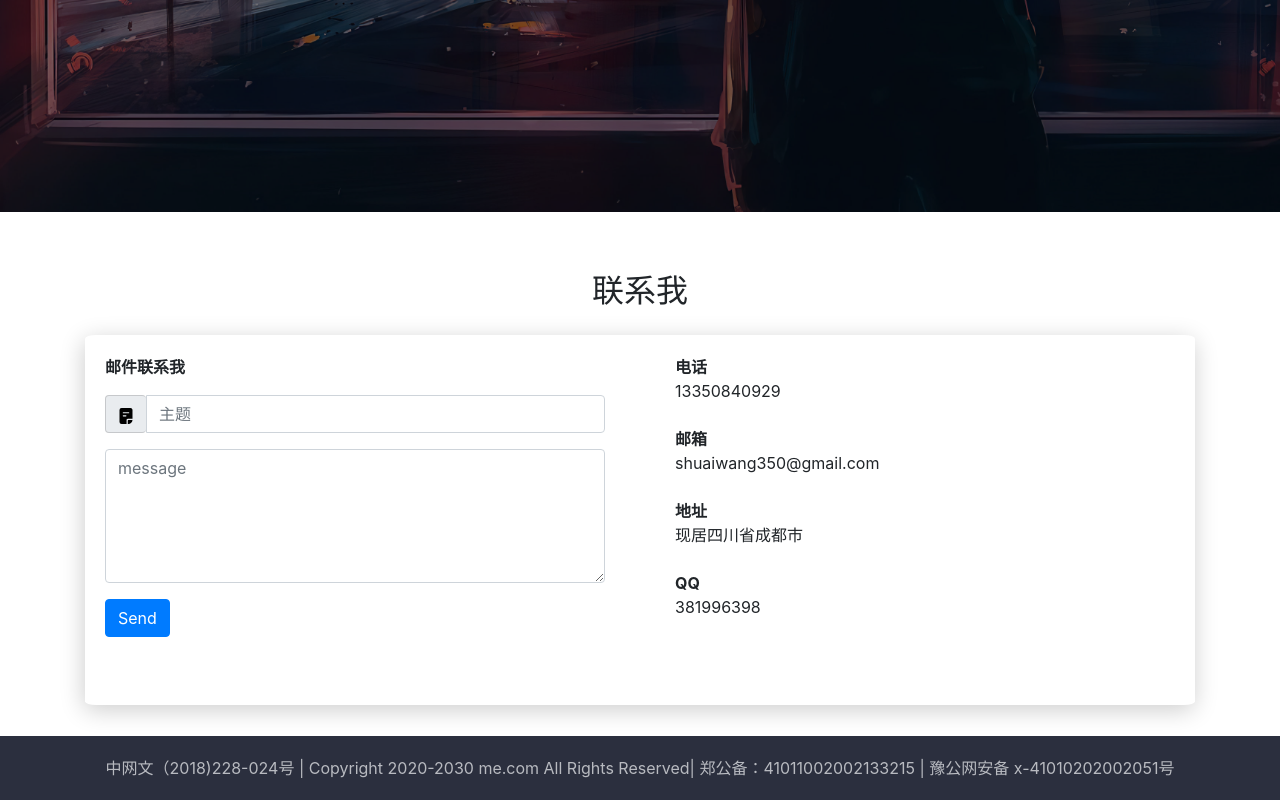
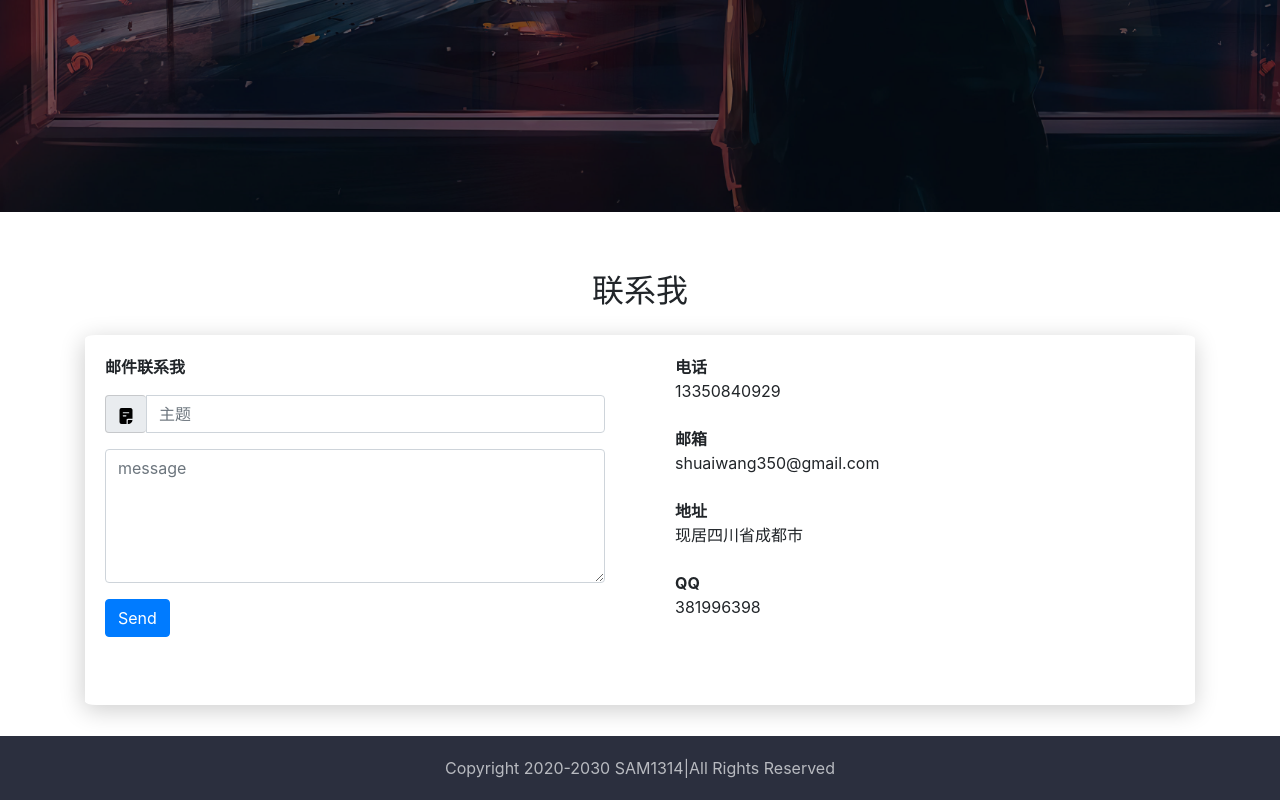
Before and after one commit to sam13142023/personalpage, a plain HTML site: page index.html in a window 1280 px wide. Shown: the part 3336-4136 px from the top of the page. Drawn offline with Linux system fonts and the light colour scheme.

Commit message:
Update index.html

```diff
--- a/index.html
+++ b/index.html
@@ -498,8 +498,7 @@
     </div>
     <section class="footer">
         <div style="padding: 20px;" class="container">
-            中网文（2018)228-024号 | Copyright 2020-2030 me.com All Rights Reserved| 郑公备：41011002002133215 | 豫公网安备
-            x-41010202002051号
+             Copyright 2020-2030 SAM1314|All Rights Reserved
         </div>
     </section>
 </body>
```
